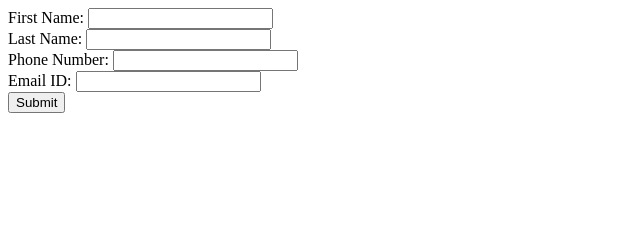
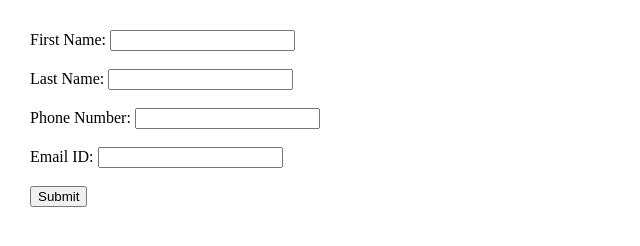
Before and after one commit to acciojob/form-login-2-gurmeet1011, a website: page main.html in a window 1280 px wide. Shown: the whole page, without its empty margins (0-640 px from the left). Drawn offline with Linux system fonts and the light colour scheme.

Commit message:
created a submission

```diff
--- a/main.html
+++ b/main.html
@@ -1,30 +1,28 @@
 <!DOCTYPE html>
-
-<html>
+<html lang="en">
 
 <head>
-	<link rel="stylesheet" href="styles.css">
+    <meta charset="UTF-8">
+    <meta name="viewport" content="width=device-width, initial-scale=1.0">
+    <title>Form Information</title>
+    <style>
+        body {
+            margin: 30px;
+        }
+    </style>
 </head>
 
 <body>
-	<!-- the entire body must be written by student -->
-	<form method="post">
-		<label for="first-name">First Name:</label>
-		<input type="text" id="first-name">
-		<br>
-				<label for="last-name">Last Name:</label>
-		<input type="text" id="last-name">
-		<br>
-				<label for="phone">Phone Number:</label>
-		<input type="number" id="phone">
-		<br>
-		<label for="email">Email ID:</label>
-		<input type="email" id="email">
-		<br>
-		<button type="button" onclick="displayFormInfo()">Submit</button>
-	</form>
-    <script type="text/javascript" src="./script.js">
-</script>
+
+    <form id="form1" onsubmit="displayFormInfo(event)">
+        First Name: <input type="text" id="firstName" name="firstName" required><br><br>
+        Last Name: <input type="text" id="lastName" name="lastName" required><br><br>
+        Phone Number: <input type="text" id="phoneNumber" name="phoneNumber" required><br><br>
+        Email ID: <input type="email" id="email" name="email" required><br><br>
+        <input type="submit" value="Submit">
+    </form>
+
+    <script src="./script.js"></script>
 
 </body>
 
--- a/script.js
+++ b/script.js
@@ -1,15 +1,16 @@
-//your JS code here. If required.
-function displayFormInfo() {
-            // Prevent form from submitting normally
-            // Retrieve form values
-            const firstName = document.getElementById('first-name').value;
-            const lastName = document.getElementById('last-name').value;
-            const phoneNumber = document.getElementById('phone').value;
-            const email = document.getElementById('email').value;
+function displayFormInfo(event) {
+    // Prevent the form from submitting and refreshing the page
+    event.preventDefault();
 
-            // Construct the alert message
-            const alertMessage = `First Name: ${firstName} Last Name: ${lastName} Phone Number: ${phoneNumber} Email ID: ${email}`;
+    // Retrieve form values by using getElementById
+    const firstName = document.getElementById('firstName').value;
+    const lastName = document.getElementById('lastName').value;
+    const phoneNumber = document.getElementById('phoneNumber').value;
+    const email = document.getElementById('email').value;
 
-            // Display the alert with form info
-            alert(alertMessage);
-        }
+    // Construct the alert message with spaces between the field values
+    const alertMessage = `First Name: ${firstName} Last Name: ${lastName} Phone Number: ${phoneNumber} Email ID: ${email}`;
+
+    // Display the alert with form info
+    alert(alertMessage);
+}
```
